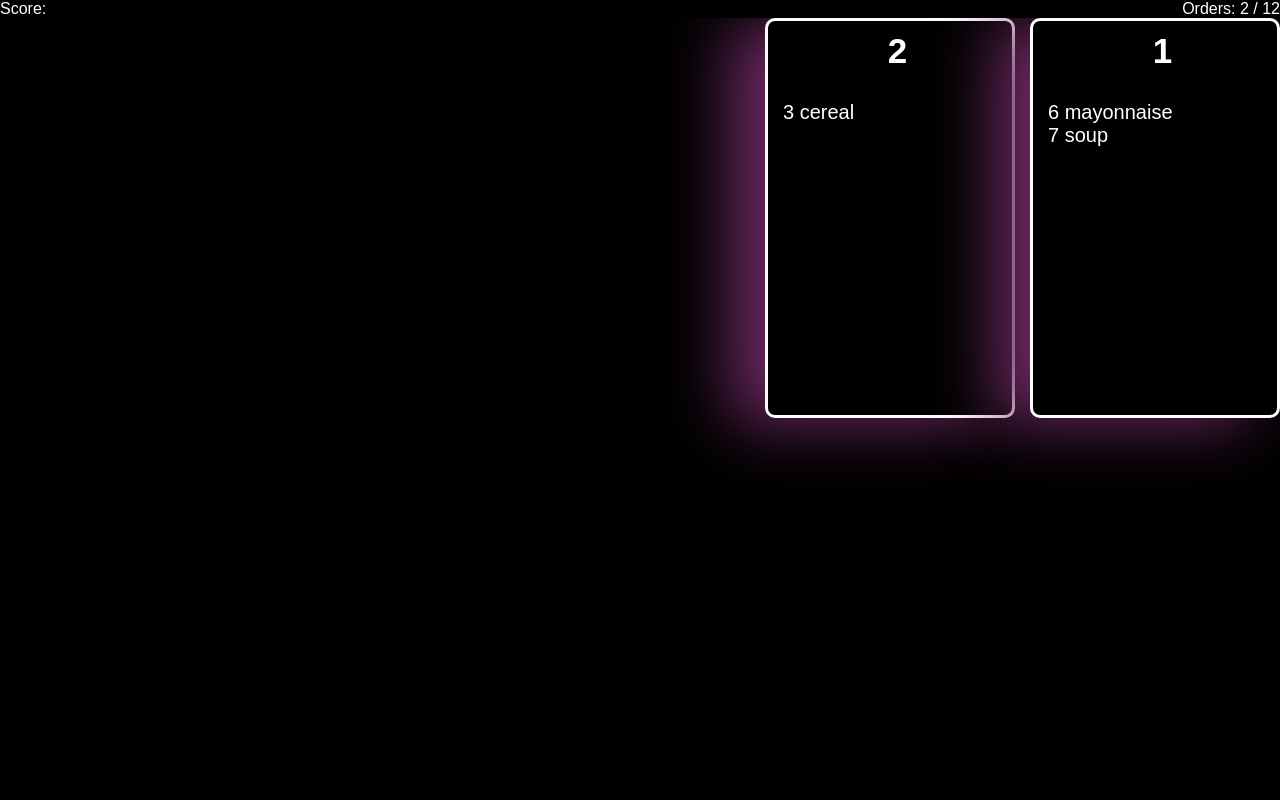
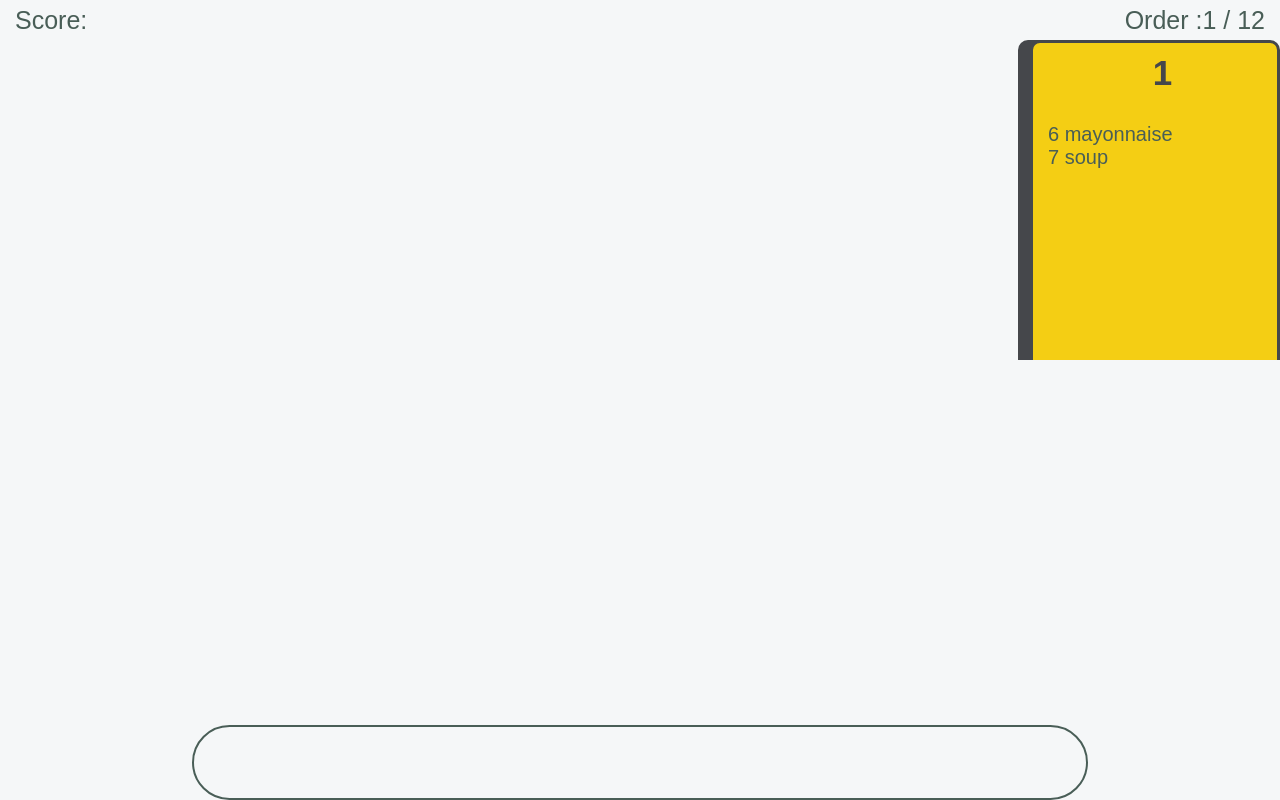
Before and after one commit to LoganPB/js13kgames-typing-idea, a website built with Vite: page index.html in a window 1280 px wide. Both pictures are taken after a click on the button "Start the game". Shown: the top 800 px of the page. Built offline with nearby package versions, Linux system fonts and the light colour scheme.

Commit message:
feat: update ui

```diff
--- a/src/main.js
+++ b/src/main.js
@@ -162,9 +162,13 @@ qs("input[type='button']").addEventListener("click", () => {
 
 //People order list
 const listPeople = qs("div#listHorizontal");
+let gameTO = null
 
 function launchGame() {
   qs('div#startScreen').style.display = "none"
+  qs('div#stats').style.display = "flex"
+  gameTO = setInterval(gameloop, delay);
+
   gameloop()
 }
 
@@ -205,7 +209,7 @@ inp?.addEventListener("keydown", (ke) => {
       updateScore(20);
       e.textContent = "Order correctly refused";
       inp.value = "";
-      e.style.color = "green";
+      // e.style.color = "var(--accent2)";
       qs("div#orderInput>ul")?.append(e);
       return;
     } else {
@@ -216,7 +220,7 @@ inp?.addEventListener("keydown", (ke) => {
       firstOrder.order.includes(inp.value.trim()) &&
       !firstOrder.shouldEqual13
     ) {
-      e.style.color = "green";
+      // e.style.color = "green";
       firstOrder.order.splice(firstOrder.order.indexOf(inp.value), 1);
       if (firstOrder.order.length === 0) {
         removeLastOrder();
@@ -293,6 +297,7 @@ const addNewOrder = (difficulty) => {
 };
 
 function gameloop() {
+
   currentDifficulty =
     numberOfValidOrders < 5
       ? "easy"
@@ -301,7 +306,7 @@ function gameloop() {
         : "hard";
   delay = currentDifficulty === "easy" ? 4000 : currentDifficulty === "medium" ? 3000 : 2000
   addNewOrder(currentDifficulty);
-  if (orders.length === 12) {
+  if (orders.length === 1000) {
     clearInterval(gameTO);
     qs("div#gameOverScreen").style.display = "block"
     const goText = `Oh no, you've lost! Your score is : ${scoreValue} <br/>`
@@ -315,5 +320,3 @@ function gameloop() {
     goTextDiv.innerHTML = goText + hsText
   }
 }
-
-const gameTO = setInterval(gameloop, delay);
--- a/src/style.css
+++ b/src/style.css
@@ -1,3 +1,11 @@
+:root {
+    --bg:#F5F7F8;
+    --accent1: #F4CE14;
+    --accent2: #495E57;
+    --accent3: #45474B;
+}
+
+
 * {
     margin: 0;
     padding: 0;
@@ -12,12 +20,9 @@ html {
 }
 
 body {
-    display: flex;
-    flex-direction: column;
-    justify-items: space-between;
     width: 100%;
     height: 100%;
-    background-color: black;
+    background-color: var(--bg);
 }
 
 div#startScreen, div#gameOverScreen {
@@ -25,8 +30,12 @@ div#startScreen, div#gameOverScreen {
     width: 100%;
     height: 100%;
     z-index: 100000;
-    background: black;
-    color: white;
+    background: var(--bg);
+    color: var(--accent2);
+}
+
+div#gameScreen {
+    height:100%
 }
 
 div#gameOverScreen {
@@ -48,32 +57,38 @@ div#startScreen div input {
 }
 
 div#stats {
-    color: white;
-    display: flex;
+    color: var(--accent2);
+    display: none;
     flex-direction: row;
     justify-content: space-between;
+    height: 5%;
+    align-items: center;
+    margin: 0px 15px;
+    font-size: 25px;
 }
 
 div#listHorizontal {
     display: flex;
     flex-direction: row-reverse;
     overflow-x: auto;
-    height: 100%;
+    height: 40%;
 }
 
 div#listHorizontal div.order {
-    border: 3px solid white;
+    border: 3px solid var(--accent3);
     border-radius: 10px;
-    filter: drop-shadow(-35px 5px 32px #6c2861);
+    color:var(--accent3);
+    filter: drop-shadow(-12px 0px 0px var(--accent3));
     height: 400px;
     width: 250px;
     flex-shrink: 0;
-    background-color: black;
+    background-color: var(--accent1);
     padding-left: 15px;
-    margin-left: 15px;
+    margin-left: -150px;
 }
+
 div#listHorizontal div.order h3 {
-    color: white;
+    color: var(--accent3);
     font-size: 35px;
     text-align: center;
     margin-top: 10px;
@@ -86,7 +101,7 @@ div#orderInput {
     background: transparent;
     border-radius: 20px;
     font-size: 30px;
-    height: 100%;
+    height: 55%;
     display: flex;
     flex-direction: column;
 }
@@ -95,23 +110,24 @@ div#orderInput ul {
     display: flex;
     flex-direction: column;
     height: 100%;
+    overflow: auto;
 }
 
 div#orderInput input {
-    border: 2px solid white;
+    border: 2px solid var(--accent2);
     width: 100%;
     margin: auto;
     background-color: transparent;
     height: 90px;
     outline: none;
     padding: 0px 40px;
-    font-size: 30px;
-    color: white;
+    /* font-size: 30px; */
+    color: var(--accent2);
     border-radius: 90px;
 }
 
 div ul li {
     list-style-type: none;
     font-size: 20px;
-    color: white;
+    color: var(--accent2);
 }
```
